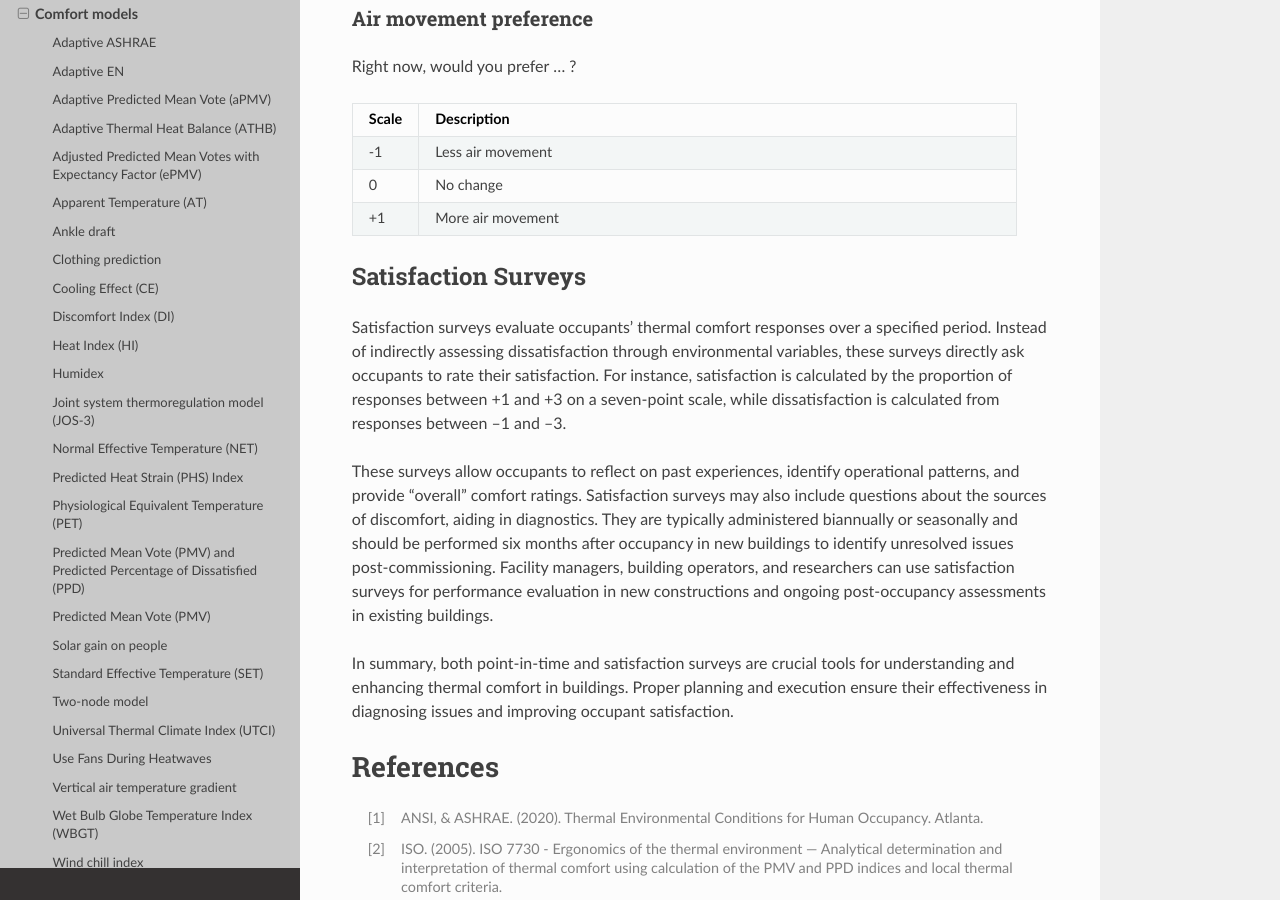
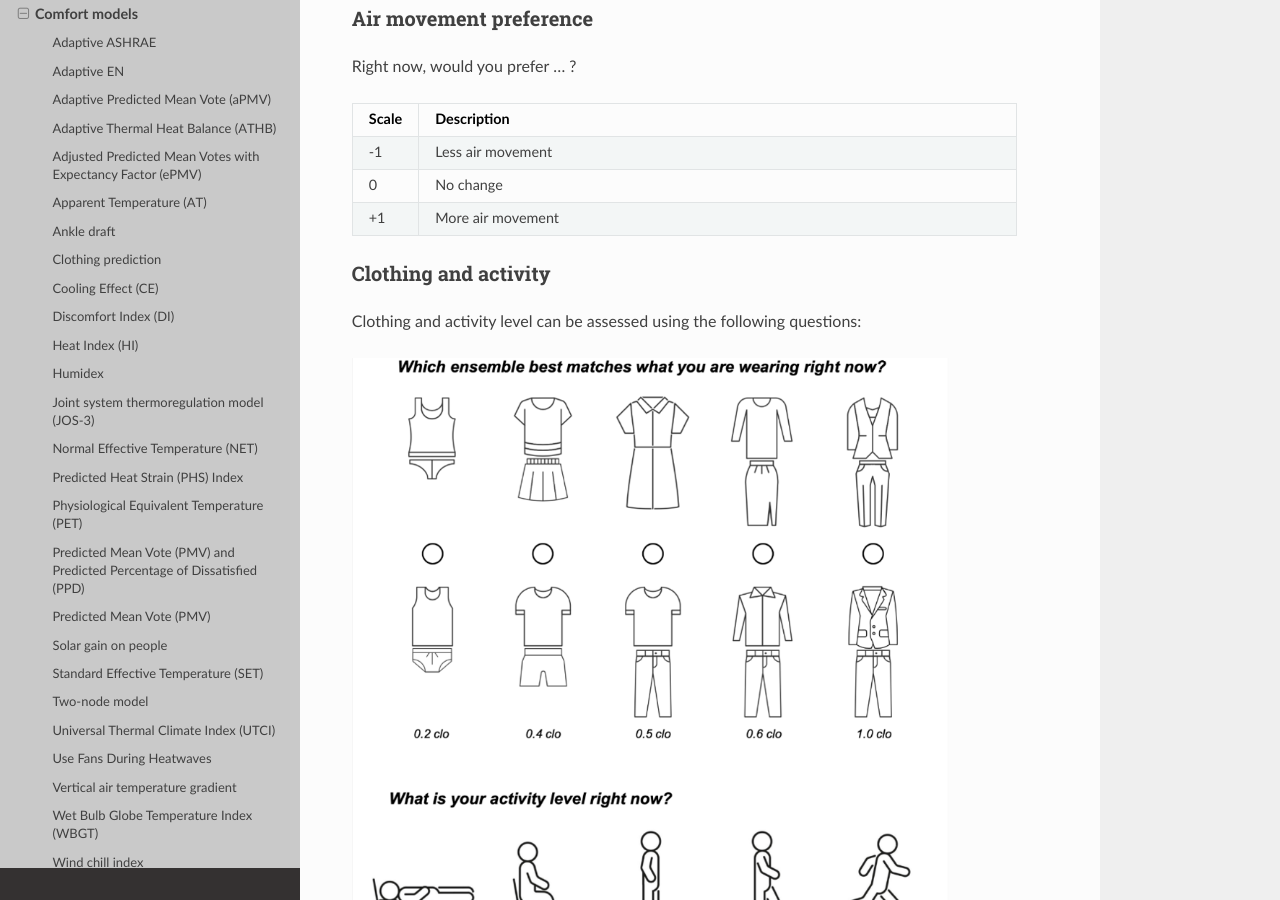
Before and after one commit to CenterForTheBuiltEnvironment/pythermalcomfort, a Sphinx documentation site: the page built from docs/reference/pythermalcomfort.rst, in a window 1280 px wide and 900 px high, scrolled down 13845 px. Built offline with Sphinx 7.4.7 and the Read the Docs theme 3.1.0, drawn with Linux system fonts in a browser that asks for light colours.

Commit message:
docs: added clothing and activity surveys

```diff
--- a/docs/reference/pythermalcomfort.rst
+++ b/docs/reference/pythermalcomfort.rst
@@ -450,6 +450,15 @@ Right now, would you prefer ... ?
    * - +1
      - More air movement
 
+Clothing and activity
+^^^^^^^^^^^^^^^^^^^^^
+
+Clothing and activity level can be assessed using the following questions:
+
+.. image:: images/clothing_and_activity.png
+  :width: 600
+  :alt: Clothing and activity surveys
+
 Satisfaction Surveys
 --------------------
 
```
Also changed, not shown: docs/reference/images/clothing_and_activity.png (added).
